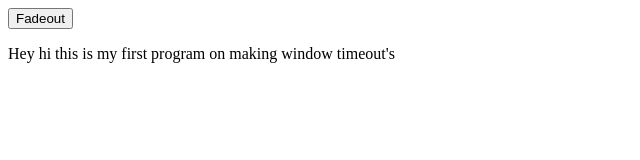
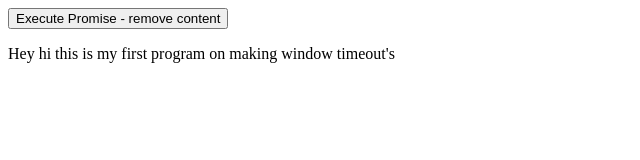
Before and after one commit to Venkatthub/FULL-JS-Framewoks, a plain HTML site: page Promises/Promises.html in a window 1280 px wide. Shown: the whole page, without its empty margins (0-640 px from the left). Drawn offline with Linux system fonts and the light colour scheme.

Commit message:
Promises

```diff
--- a/AJAX_JSON/Promises/Promises.html
+++ b/Promises/Promises.html
@@ -9,7 +9,7 @@
 
 <body>
     <button id="fade">
-        Fadeout
+        Execute Promise - remove content
     </button>
 
     <div id="container">
```
Also changed, not shown: TimoutandCallback/index.html (renamed from AJAX_JSON/TimoutandCallback/index.html).
